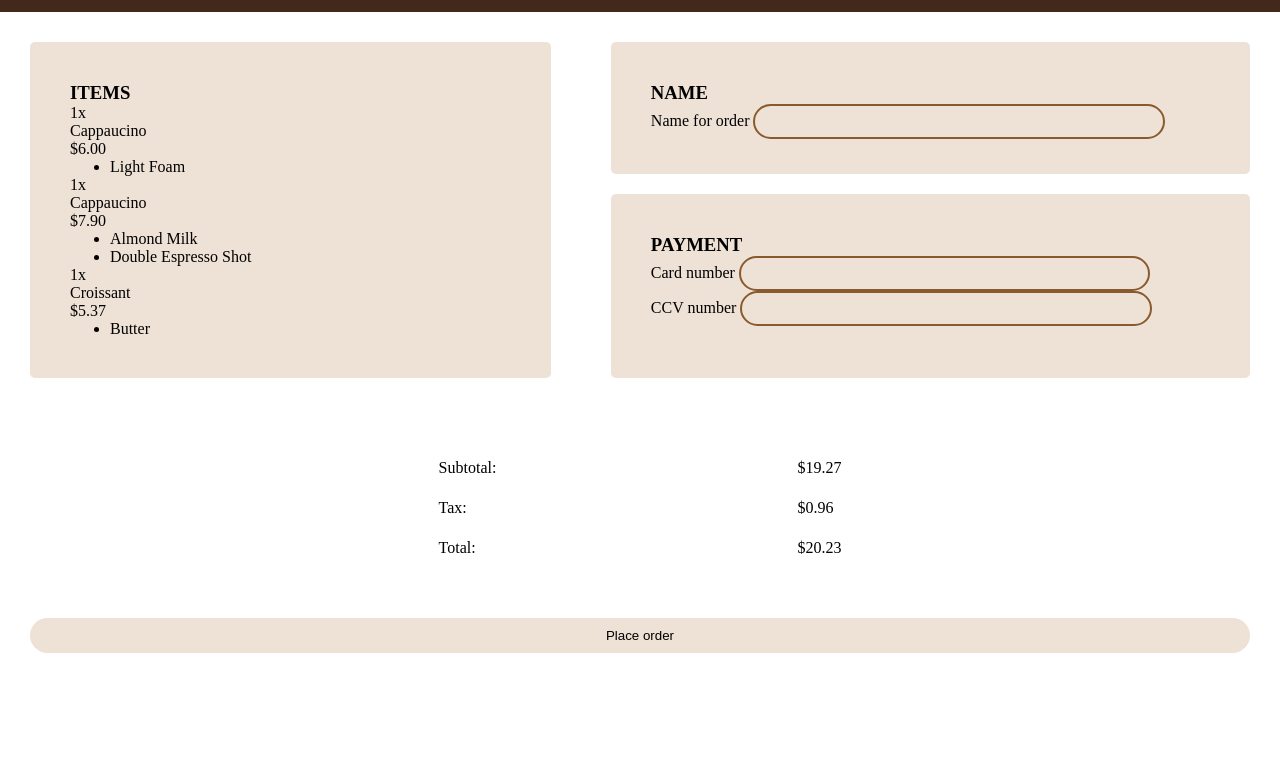
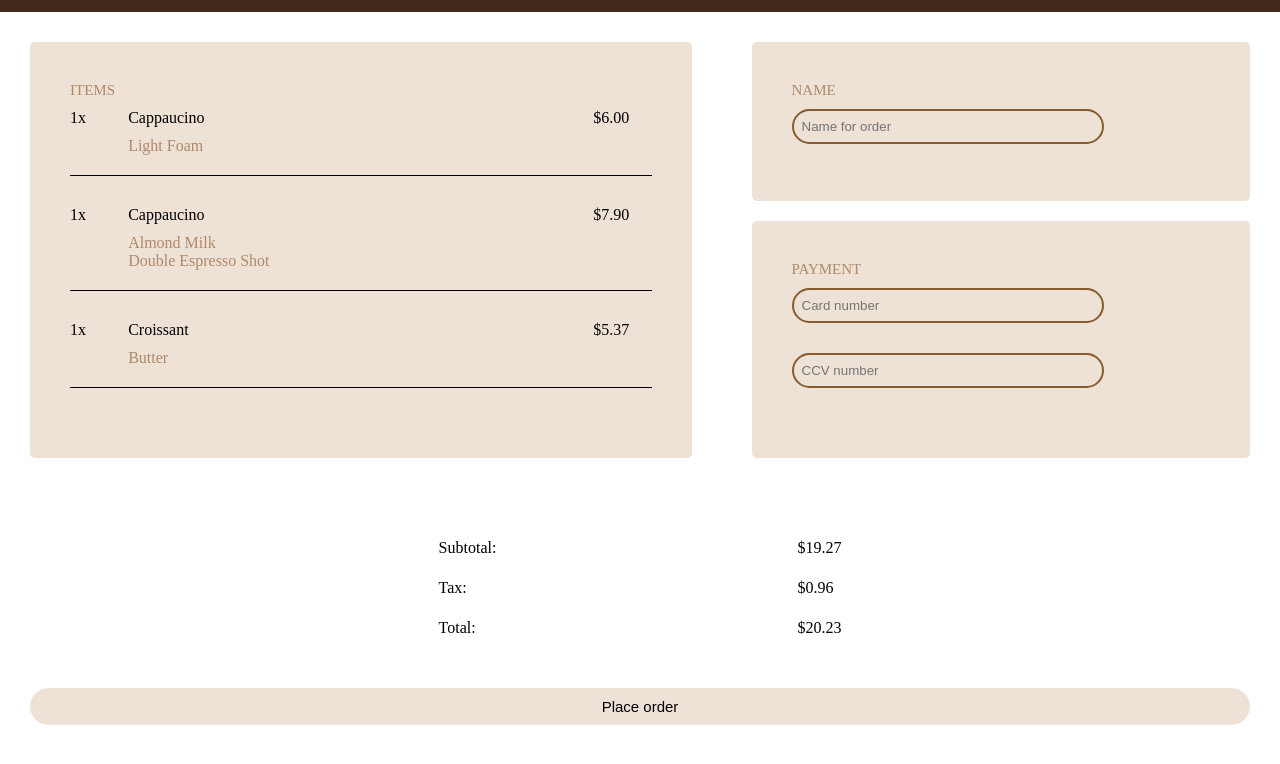
Before and after one commit to kgmcdonnell/coffee-masters, a plain HTML site: page index.html in a window 1280 px wide. Shown: the part 52-816 px from the top of the page. Drawn offline with Linux system fonts and the light colour scheme.

Commit message:
updated styling

```diff
--- a/index.html
+++ b/index.html
@@ -13,7 +13,7 @@
   </header>
   <div class="order-items">
     <h3 class="section-title items-header">ITEMS</h3>
-    <div class="order-item order-item-1">
+    <div class="order-item my-grid">
       <p class="item-quanity">1x</p>
       <p class="item-name">Cappaucino</p>
       <p class="item-price">$6.00</p>
@@ -21,7 +21,7 @@
         <li class="item-option">Light Foam</li>
       </ul>
     </div>
-    <div class="order-item order-item-1">
+    <div class="order-item my-grid">
       <p class="item-quanity">1x</p>
       <p class="item-name">Cappaucino</p>
       <p class="item-price">$7.90</p>
@@ -30,7 +30,7 @@
         <li class="item-option">Double Espresso Shot</li>
       </ul>
     </div>
-    <div class="order-item order-item-1">
+    <div class="order-item my-grid">
       <p class="item-quanity">1x</p>
       <p class="item-name">Croissant</p>
       <p class="item-price">$5.37</p>
@@ -42,18 +42,15 @@
   <div class="checkout-details flex-container flex-grow">
     <div class="name-section section-box">
       <h3 class="section-title name-header">NAME</h3>
-      <label for="name-input" class="input-label">Name for order</label>
-      <input id="name-input" class="input" />
+      <input id="name-input" class="input" placeholder="Name for order"/>
     </div>
     <div class="payment-section section-box">
       <h3 class="section-title payment-header">PAYMENT</h3>
-      <div class="input-group">
-        <label for="payment-input" class="input-label">Card number</label>
-        <input id="payment-input input" class="input" />
+      <div class="payment-input">
+        <input id="input" class="input" placeholder="Card number"/>
       </div>
-      <div class="input-group">
-        <label for="ccv-input" class="input-label">CCV number</label>
-        <input id="ccv-input input short-input" class="input" />
+      <div class="payment-input">
+        <input id="input short-input" class="input" placeholder="CCV number"/>
       </div>
     </div>
   </div>
--- a/stylesheet.css
+++ b/stylesheet.css
@@ -29,6 +29,36 @@
   "order-items  checkout-details"
   "total        total";
 }
+/* setting up grid for order items */
+
+.order-item {
+  margin-bottom: 30px;
+  border-bottom: 1px solid black;
+}
+
+.item-quantity{
+  grid-area: quantity;
+}
+.item-name{
+  grid-area: name;
+}
+.item-price{
+  grid-area: price;
+}
+.item-options {
+  grid-area: options;
+  margin-top: 10px;
+  margin-bottom: 20px;
+  color: #B08968;
+}
+
+.my-grid {
+  display: grid;
+  grid-template-columns: 1fr 8fr 1fr;
+  grid-template-areas:
+    "quantity name price"
+    "quantity options price"
+}
 
 /* styling header */
 .header {
@@ -52,10 +82,23 @@
   margin: 30px;
 }
 
+.section-title{
+  font-size: 15px;
+  font-weight: lighter;
+  color: #B08968;
+  margin-bottom: 10px;
+}
+
 .section-box, .order-items {
   background-color: #eee1d5;
   padding: 40px;
   border-radius: 5px;
+}
+
+/* items styling */
+.item-options {
+  list-style-type: none;
+  padding: 0px;
 }
 
 /* checkout details layout using flex */
@@ -84,6 +127,11 @@
   border: 2px #885a2d solid;
   padding: 8px;
   width: 70%;
+
+}
+
+.payment-input {
+  margin-bottom: 30px;
 }
 
 /* total section styling */
@@ -103,8 +151,9 @@
   background-color: #eee1d5;
   border-radius: 50px;
   border: 2px;
-  margin: 40px;
+  margin: 30px;
   padding: 10px;
+  font-size: 15px;
 }
 
 .left-td {
```
